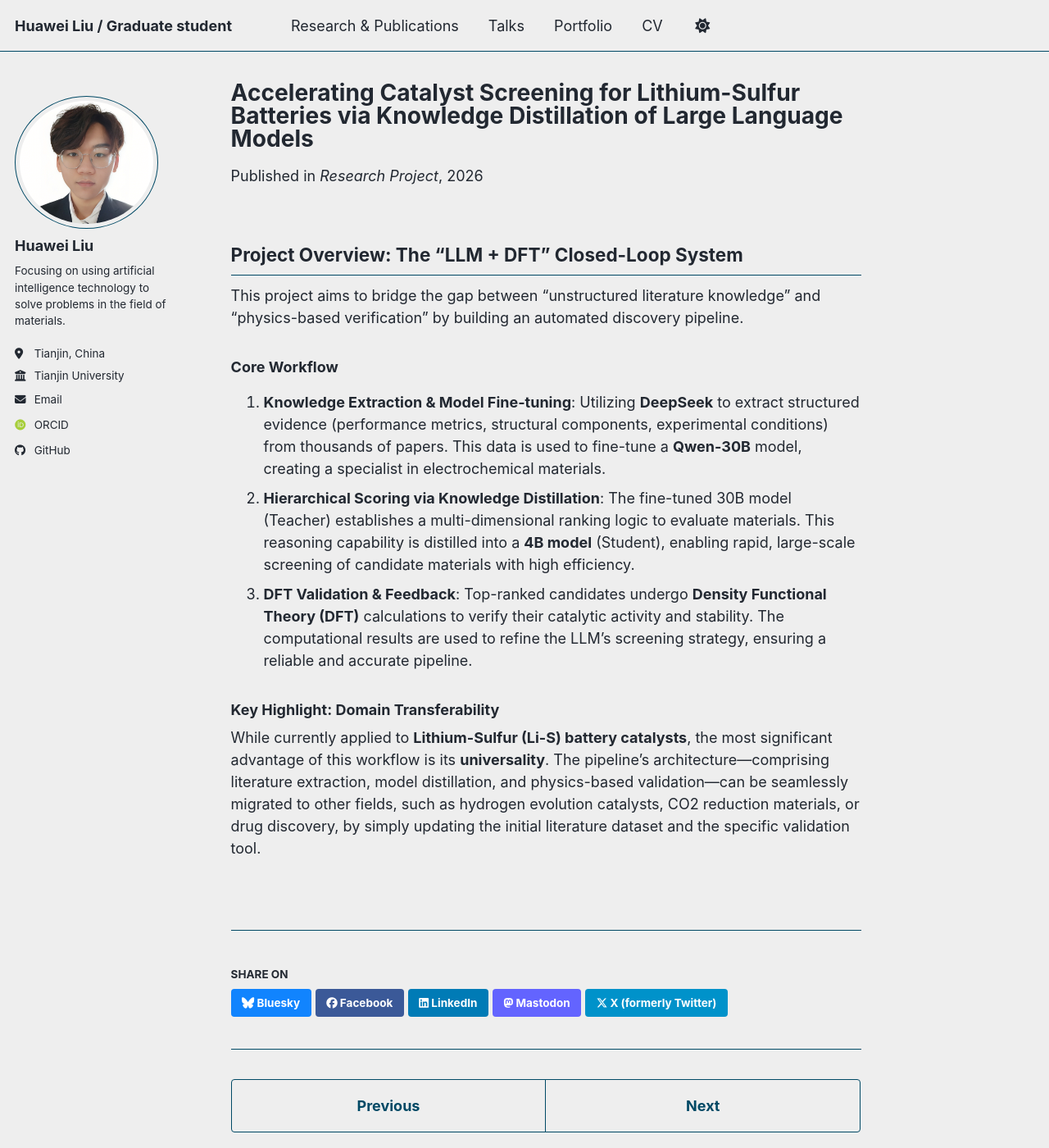
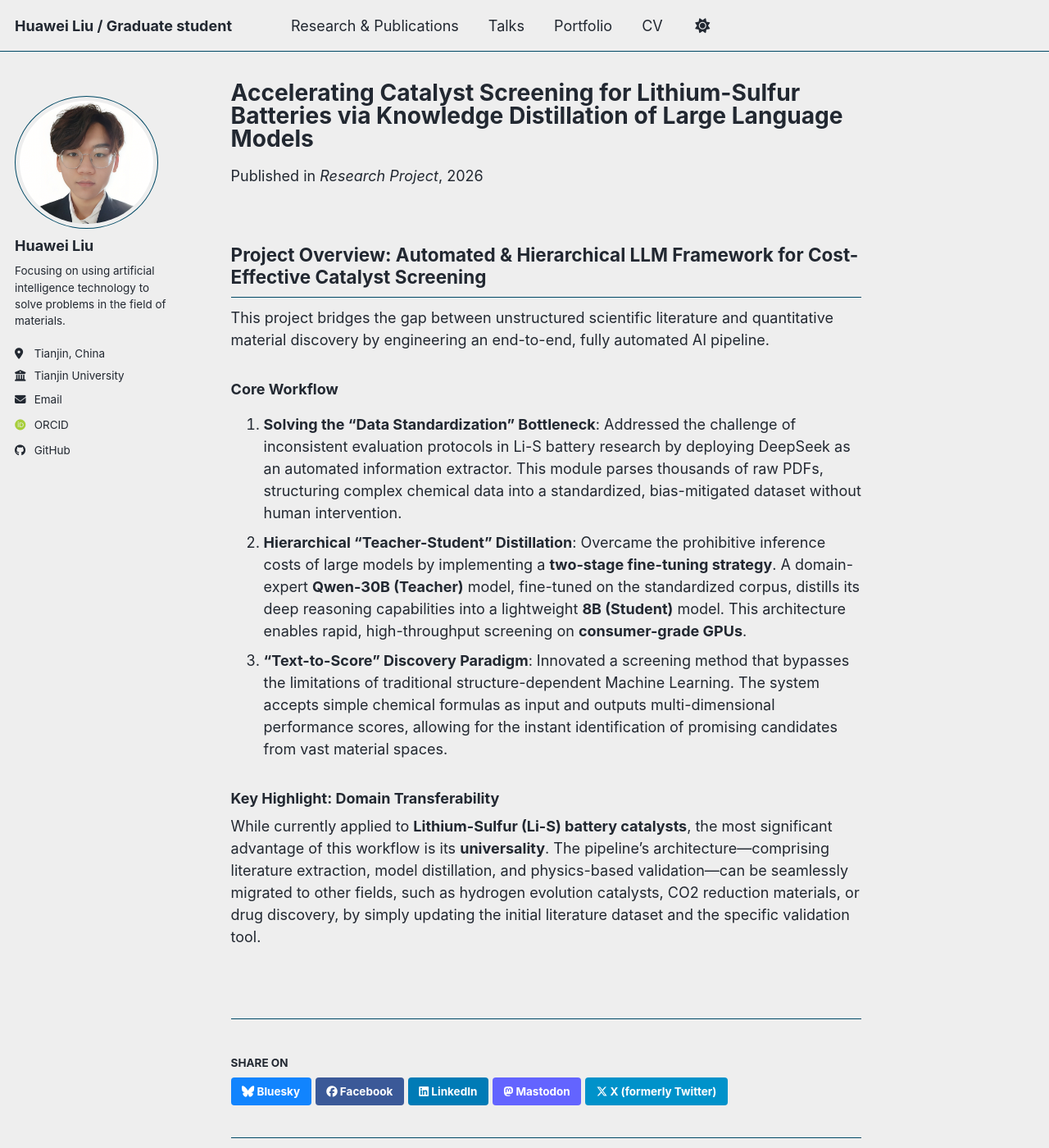
Before and after one commit to erweixi/erweixi.github.io, a Jekyll site: the page built from _publications/2026-01-12-paper-number-2.md, in a window 1280 px wide and 1400 px high. Shown: the whole window at 82% size. Built offline with Jekyll 4.4.1, drawn with Linux system fonts in a browser that asks for light colours; some web fonts are replaced; a script bundle is joined from its source files by our own code; library files that are not in the unit come from our copies.

Commit message:
更新论文摘要，增强对锂硫电池催化剂筛选的描述，优化项目概述和核心工作流程

```diff
--- a/_publications/2026-01-12-paper-number-2.md
+++ b/_publications/2026-01-12-paper-number-2.md
@@ -4,25 +4,21 @@ collection: publications
 category: Current Research
 permalink: /publication/2026-llm-catalyst-screening
 excerpt: >
-  We developed a hierarchical LLM framework to accelerate the discovery of Lithium-Sulfur (Li-S) battery catalysts.
-  The pipeline begins by fine-tuning a 30B-parameter LLM on extensive scientific literature to internalize deep domain knowledge.
-  Through a knowledge distillation process, this 30B "teacher" model instructs a lightweight 4B "student" model to perform multi-dimensional scoring of catalyst candidates based on chemical activity and stability.
-  Finally, the distilled 4B model is deployed for high-throughput screening across vast material spaces, enabling rapid identification of promising catalysts with significantly reduced computational overhead.
+    To address the critical bottlenecks of inconsistent evaluation protocols and positive reporting bias in Lithium-Sulfur (Li-S) battery research, I developed a hierarchical, fully automated AI framework that democratizes high-throughput catalyst screening. I engineered an end-to-end pipeline that autonomously standardizes unstructured data from raw scientific PDFs to construct a bias-mitigated training corpus, bypassing the limitations of traditional structure-dependent machine learning. By employing a "Teacher-Student" knowledge distillation strategy, I compressed deep domain reasoning into a lightweight 8B parameter model, enabling a novel "Text-to-Score" paradigm where users can obtain multi-dimensional performance evaluations directly from chemical formulas. This approach not only reduces computational overhead to allow deployment on consumer-grade GPUs but also establishes a versatile, scalable methodology transferable to broader fields such as electrolyte screening, drug discovery and so on.
 date: 2026-01-12
 venue: 'Research Project'
 ---
-## Project Overview: The "LLM + DFT" Closed-Loop System
+## Project Overview: Automated & Hierarchical LLM Framework for Cost-Effective Catalyst Screening
 
-This project aims to bridge the gap between "unstructured literature knowledge" and "physics-based verification" by building an automated discovery pipeline.
+This project bridges the gap between unstructured scientific literature and quantitative material discovery by engineering an end-to-end, fully automated AI pipeline.
 
 ### Core Workflow
-1.  **Knowledge Extraction & Model Fine-tuning**:
-    Utilizing **DeepSeek** to extract structured evidence (performance metrics, structural components, experimental conditions) from thousands of papers. This data is used to fine-tune a **Qwen-30B** model, creating a specialist in electrochemical materials.
-2.  **Hierarchical Scoring via Knowledge Distillation**:
-    The fine-tuned 30B model (Teacher) establishes a multi-dimensional ranking logic to evaluate materials. This reasoning capability is distilled into a **4B model** (Student), enabling rapid, large-scale screening of candidate materials with high efficiency.
-3.  **DFT Validation & Feedback**:
-    Top-ranked candidates undergo **Density Functional Theory (DFT)** calculations to verify their catalytic activity and stability. The computational results are used to refine the LLM's screening strategy, ensuring a reliable and accurate pipeline.
-
+1.  **Solving the "Data Standardization" Bottleneck**:
+    Addressed the challenge of inconsistent evaluation protocols in Li-S battery research by deploying DeepSeek as an automated information extractor. This module parses thousands of raw PDFs, structuring complex chemical data into a standardized, bias-mitigated dataset without human intervention.
+2.  **Hierarchical "Teacher-Student" Distillation**:
+    Overcame the prohibitive inference costs of large models by implementing a **two-stage fine-tuning strategy**. A domain-expert **Qwen-30B (Teacher)** model, fine-tuned on the standardized corpus, distills its deep reasoning capabilities into a lightweight **8B (Student)** model. This architecture enables rapid, high-throughput screening on **consumer-grade GPUs**.
+3.  **"Text-to-Score" Discovery Paradigm**:
+    Innovated a screening method that bypasses the limitations of traditional structure-dependent Machine Learning. The system accepts simple chemical formulas as input and outputs multi-dimensional performance scores, allowing for the instant identification of promising candidates from vast material spaces.
 
 
 ### Key Highlight: Domain Transferability
```
